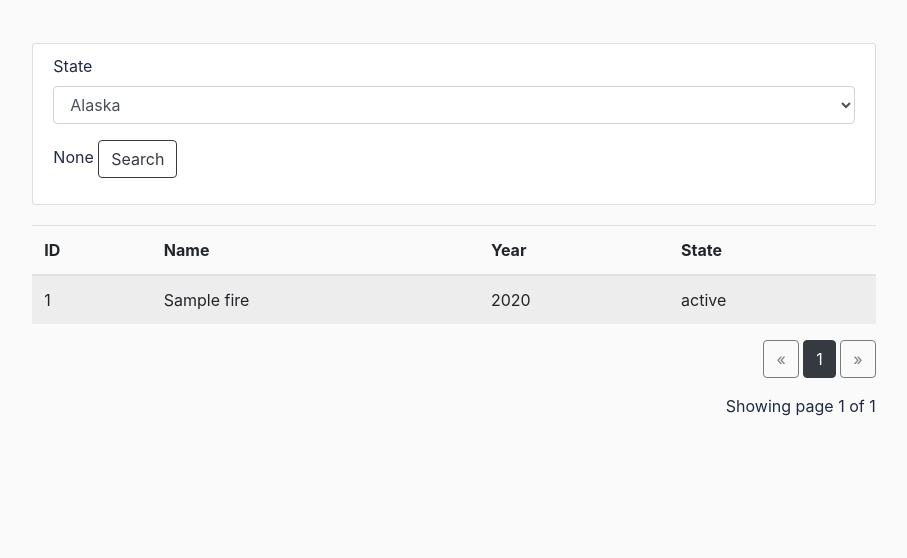
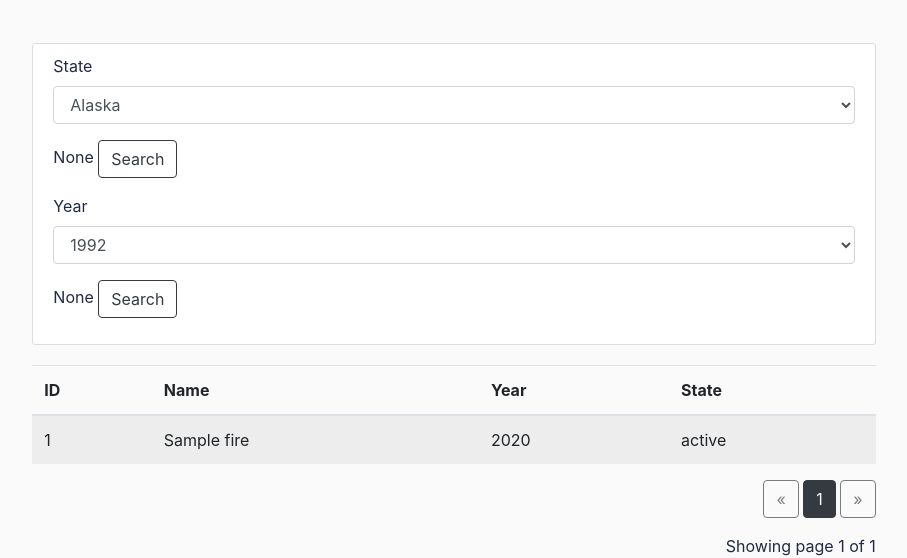
Before and after one commit to Andrew-Olmos/Wildfire-Database, a Flask app: template wildfires/templates/home.html in a window 1280 px wide. Shown: the part 133-691 px from the top of the page, without its empty margins (186-1093 px from the left). Run offline with Flask 2, Linux system fonts and the light colour scheme; tables that the repository leaves empty hold one stand-in row (values such as "Sample post"); the template is opened without the code that fills it: values that come from a table or form of the project are taken from there, most other values are stand-ins (such as "Sample title", 1, 10 or a date in 2020); parts of the project's set-up code (start-up, migrations or seed data) failed here and were passed over; some libraries are stand-ins or nearby versions.

Commit message:
Added Year Select Field

```diff
--- a/wildfires/main/forms.py
+++ b/wildfires/main/forms.py
@@ -16,5 +16,10 @@ class SearchForm(FlaskForm):
     ('OH', 'Ohio'), ('OK', 'Oklahoma'), ('OR', 'Oregon'), ('PA', 'Pennsylvania'), ('PR', 'Puerto Rico'), ('RI', 'Rhode Island'),('SC', 'South Carolina'),
     ('SD', 'South Dakota'), ('TN', 'Tennessee'), ('TX', 'Texas'), ('UT', 'Utah'), ('VA', 'Virginia'), ('VI', 'Virgin Islands'),('VT', 'Vermont'),
     ('WA', 'Washington'), ('WI', 'Wisconsin'), ('WV', 'West Virginia'), ('WY', 'Wyoming')]
+    # 1992 - 2015
+    yearChoices = [('1992', '1992'), ('1993', '1993'), ('1994', '1994'), ('1995', '1995'), ('1996', '1996'), ('1997', '1997'), ('1998', '1998'), ('1999', '1999'),
+    ('2000', '2000'),('2001', '2001'), ('2002', '2002'), ('2003', '2003'), ('2004', '2004'), ('2005', '2005'), ('2006', '2006'), ('2007', '2007'), ('2008', '2008'),
+    ('2009', '2009'), ('2010', '2010'), ('2011', '2011'), ('2012', '2012'), ('2013', '2013'), ('2014', '2014'), ('2015', '2015')]
+    year = SelectField(u"Year", choices = yearChoices, validators=[DataRequired()])
     state = SelectField(u"State", choices = stateChoices, validators = [DataRequired()])
     submit = SubmitField("Search")
--- a/wildfires/templates/home.html
+++ b/wildfires/templates/home.html
@@ -3,7 +3,7 @@
 <h1 class="text-center mb-5">Welcome to Wildfire Database</h1>
 
 <div class="content-section">
-     <form method="POST" action="">
+     <form method="POST" action=""> <!-- State -->
          {{ form.hidden_tag() }}
          <fieldset class="formgroup">
              <div class="form-group">
@@ -16,6 +16,19 @@
             {{ form.submit(class="btn btn-outline-dark ") }}
        </div>
      </form>
+     <form method="POST" action=""> <!-- Year -->
+        {{ form.hidden_tag() }}
+        <fieldset class="formgroup">
+            <div class="form-group">
+               {{ form.year.label }}
+               {{ form.year(class="form-control form-control-md") }}
+            </div>
+        </fieldset>
+        <div class="form-group">
+           {{ form.year.data }}
+           {{ form.submit(class="btn btn-outline-dark ") }}
+      </div>
+    </form>
 </div>
 {% if fires %}
 
```
